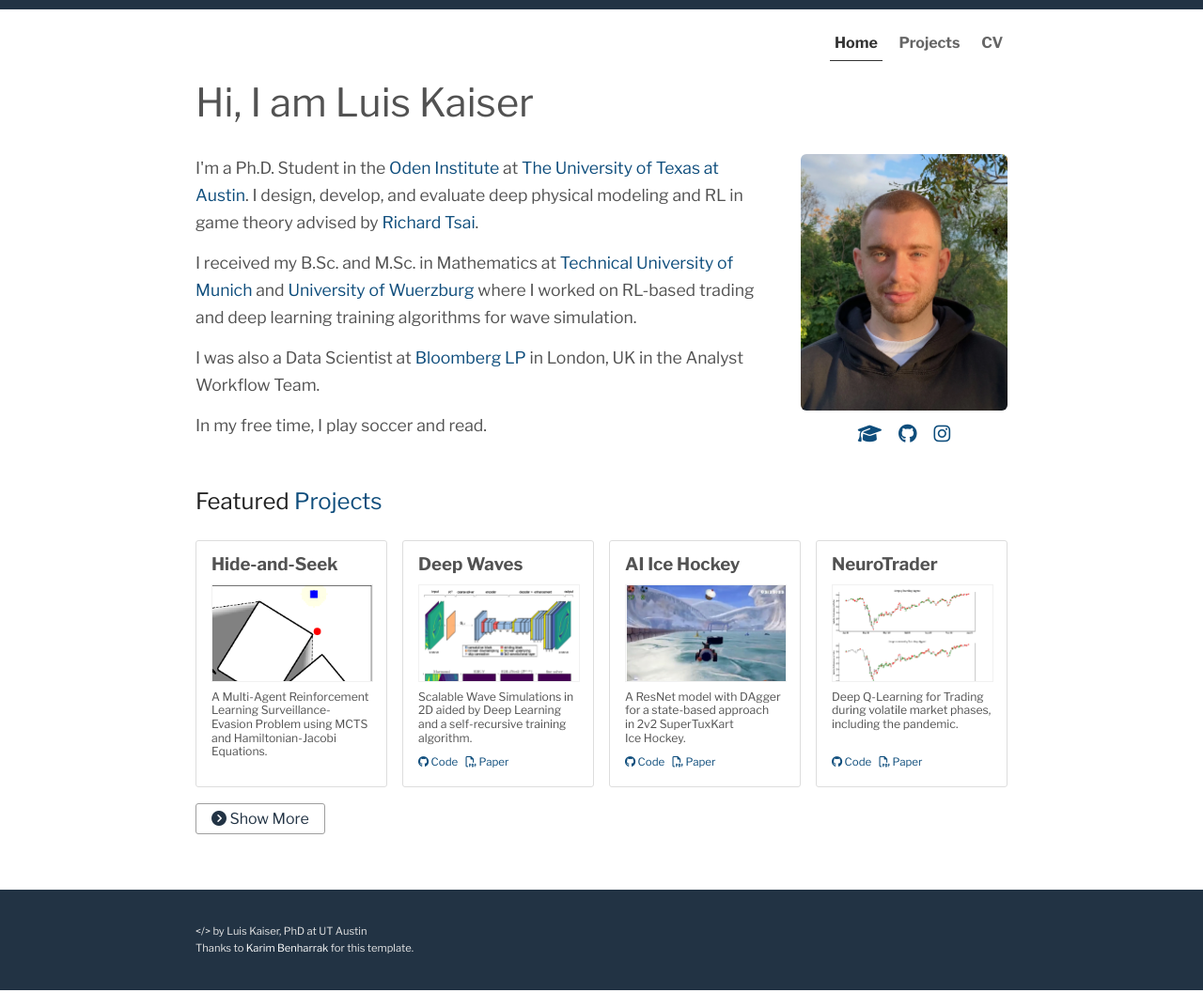
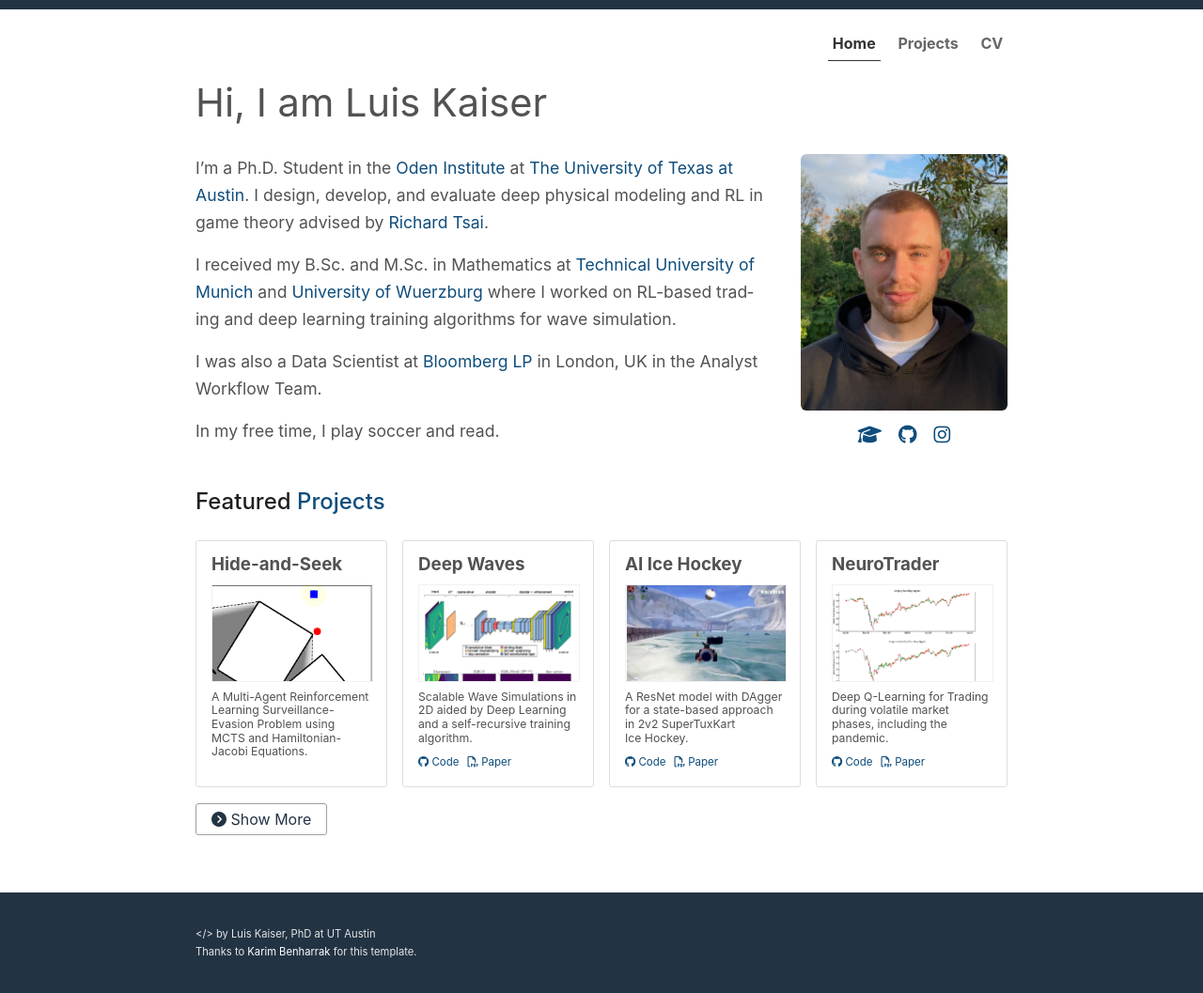
Before and after one commit to utkaiser/utkaiser.github.io, a Jekyll site: the page built from index.md, in a window 1280 px wide. Shown: the whole page at 94% size. Built offline with Jekyll 4.4.1, drawn with Linux system fonts in a browser that asks for light colours; nearby versions of some CDN libraries.

Commit message:
vis changes

```diff
--- a/_includes/head.html
+++ b/_includes/head.html
@@ -5,7 +5,7 @@
   <meta name="application-name" content="{{ site.title }}">
   <meta name="theme-color" content="#234">
   <link rel="shortcut icon" href="{{ '/images/favicon.ico' | relative_url }}"/>
-  <link rel="icon" type="image/x-icon" href="{{ '/images/favicon.ico' | relative_url }}" sizes="250x250" />
+  <link rel="icon" href="{{ '/images/favicon.ico' | relative_url }}"/>
 
   {% seo %}
 
--- a/_sass/_base.scss
+++ b/_sass/_base.scss
@@ -79,7 +79,6 @@ p {
   -webkit-hyphens: auto;
   -ms-hyphens: auto;
   hyphens: auto;
-  margin-bottom: 0.8em;
 }
 
 
--- a/index.md
+++ b/index.md
@@ -7,13 +7,13 @@ class: home
 # Hi, I am Luis Kaiser
 <div class="columns" markdown="1">
 <div class="intro" markdown="1">
-<p>I'm a Ph.D. Student in the <a href="https://oden.utexas.edu/">Oden Institute</a> at <a href="https://www.utexas.edu/">The University of Texas at Austin</a>. I design, develop, and evaluate deep physical modeling and RL in game theory advised by <a href="https://web.ma.utexas.edu/users/ytsai/">Richard Tsai</a>.</p>
+I'm a Ph.D. Student in the [Oden Institute](https://oden.utexas.edu/) at [The University of Texas at Austin](https://www.utexas.edu/). I design, develop, and evaluate deep physical modeling and RL in game theory advised by [Richard Tsai](https://web.ma.utexas.edu/users/ytsai/).
 
-<p>I received my B.Sc. and M.Sc. in Mathematics at <a href="https://www.tum.de/">Technical University of Munich</a> and <a href="https://www.uni-wuerzburg.de/">University of Wuerzburg</a> where I worked on RL-based trading and deep learning training algorithms for wave simulation.</p>
+I received my B.Sc. and M.Sc. in Mathematics at [Technical University of Munich](https://www.tum.de/) and [University of Wuerzburg](https://www.uni-wuerzburg.de/) where I worked on RL-based trading and deep learning training algorithms for wave simulation.
 
-<p>I was also a Data Scientist at <a href="https://www.bloomberg.com">Bloomberg LP</a> in London, UK in the Analyst Workflow Team.</p>
+I was also a Data Scientist at [Bloomberg LP](https://www.bloomberg.com) in London, UK in the Analyst Workflow Team.
 
-<p>In my free time, I play soccer and read.</p>
+In my free time, I play soccer and read.
 
 </div>
 <div class="me" markdown="1" style="text-align: center;">
--- a/styles.scss
+++ b/styles.scss
@@ -2,9 +2,8 @@
 ---
 
 @charset "utf-8";
-@import url('https://fonts.googleapis.com/css2?family=Libre+Franklin:wght@400;700&display=swap');
 
-$base-font-family: "Libre Franklin", -apple-system, BlinkMacSystemFont, "Segoe UI", Roboto, Helvetica, Arial, sans-serif, "Apple Color Emoji", "Segoe UI Emoji", "Segoe UI Symbol";
+$base-font-family: -apple-system, BlinkMacSystemFont, "Segoe UI", Roboto, Helvetica, Arial, sans-serif, "Apple Color Emoji", "Segoe UI Emoji", "Segoe UI Symbol";
 $base-font-size:   100%;  // 16px by default
 $small-font-size:  0.7rem;
 $base-line-height: 1.65;
```
